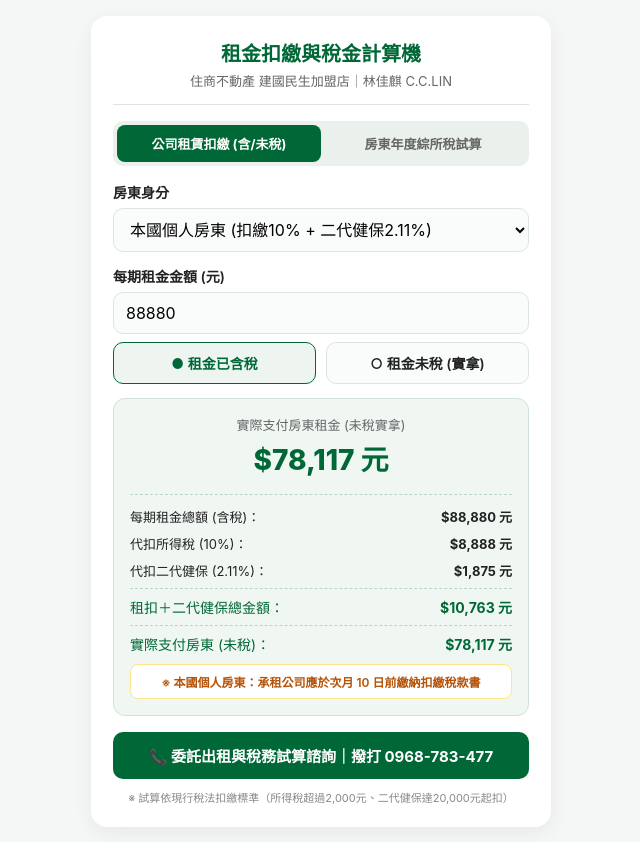
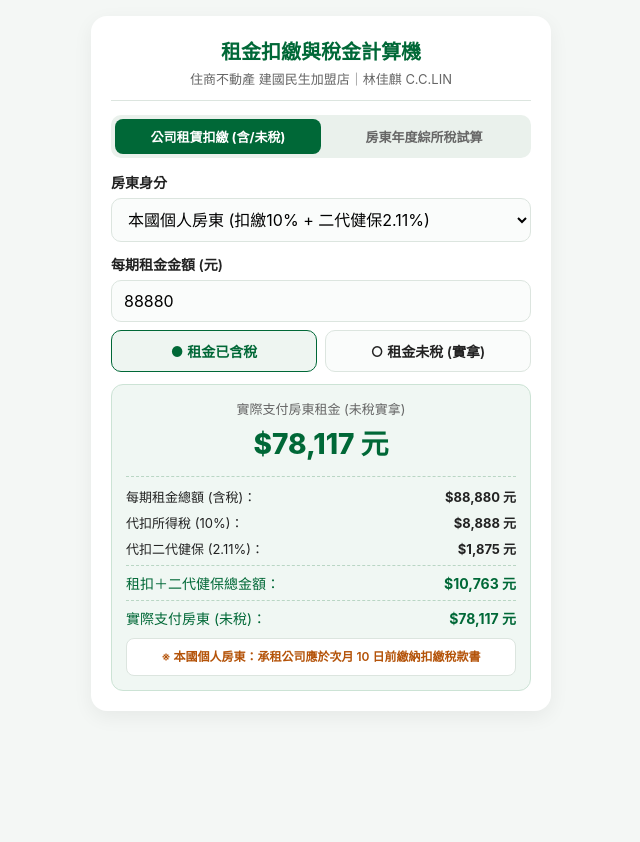
Before and after one commit to ekls9521436/rent-tax, a plain HTML site: page index.html in a window 1280 px wide. Shown: the whole page, without its empty margins (319-959 px from the left). After the commit the page ends 800 px from the top, so only its background shows below. Drawn offline with Linux system fonts and the light colour scheme.

Commit message:
Refactor HTML structure and styles for clarity

```diff
--- a/index.html
+++ b/index.html
@@ -5,104 +5,83 @@
 <meta name="viewport" content="width=device-width, initial-scale=1.0">
 <title>租金扣繳與稅金計算機｜住商不動產 林佳麒 C.C.LIN</title>
 <style>
-    :root { --primary: #006837; --bg: #f4f7f5; --card: #ffffff; --text: #222; --muted: #666; --border: #dce5df; }
-    * { box-sizing: border-box; font-family: -apple-system, BlinkMacSystemFont, "Noto Sans TC", sans-serif; }
-    body { margin: 0; padding: 16px; background: var(--bg); color: var(--text); display: flex; justify-content: center; }
-    .container { width: 100%; max-width: 460px; background: var(--card); border-radius: 16px; padding: 22px; box-shadow: 0 6px 20px rgba(0,0,0,0.06); }
-    .header { text-align: center; border-bottom: 1px solid var(--border); padding-bottom: 14px; margin-bottom: 16px; }
-    .header h1 { margin: 0; font-size: 20px; color: var(--primary); }
-    .header p { margin: 4px 0 0; font-size: 13px; color: var(--muted); }
-    .main-tabs { display: grid; grid-template-columns: 1fr 1fr; background: #eaf1ec; padding: 4px; border-radius: 10px; margin-bottom: 16px; }
-    .tab { text-align: center; padding: 9px 4px; font-size: 13px; font-weight: 700; border-radius: 8px; cursor: pointer; color: var(--muted); }
-    .tab.active { background: var(--primary); color: #fff; }
-    .sub-tabs { display: grid; grid-template-columns: 1fr 1fr; background: #eaf1ec; padding: 4px; border-radius: 10px; margin-bottom: 14px; }
-    .form-group { margin-bottom: 14px; }
-    label { display: flex; justify-content: space-between; font-size: 14px; font-weight: 600; margin-bottom: 6px; }
-    input[type="number"], select { width: 100%; padding: 10px 12px; font-size: 16px; border: 1px solid var(--border); border-radius: 10px; background: #fafcfb; }
-    .row { display: grid; grid-template-columns: 1fr 1fr; gap: 12px; }
-    .radio-group { display: grid; grid-template-columns: 1fr 1fr; gap: 10px; margin-top: 8px; }
-    .radio-item {
-      display: flex; align-items: center; justify-content: center; gap: 6px; padding: 10px;
-      border: 1px solid var(--border); border-radius: 10px; font-size: 14px; font-weight: 600; cursor: pointer; background: #fafcfb;
-    }
-    .radio-item.checked { border-color: var(--primary); background: #eef5f1; color: var(--primary); }
-    .result-box { background: #f0f7f3; border: 1px solid #cce3d5; border-radius: 12px; padding: 16px; margin-top: 14px; }
-    .result-main { text-align: center; padding-bottom: 12px; border-bottom: 1px dashed #b9d6c4; }
-    .result-main .title { font-size: 13px; color: var(--muted); }
-    .result-main .amount { font-size: 28px; font-weight: 800; color: var(--primary); margin: 4px 0; }
-    .result-details { margin-top: 12px; font-size: 13px; display: grid; gap: 8px; }
-    .detail-row { display: flex; justify-content: space-between; align-items: center; }
-    .detail-row span:last-child { font-weight: 700; }
-    .highlight-row { border-top: 1px dashed #b9d6c4; padding-top: 8px; color: var(--primary); font-size: 14px; }
-    .deadline-tip { margin-top: 10px; padding: 8px 10px; background: #fff; border-radius: 8px; font-size: 12px; color: #b45309; font-weight: 600; text-align: center; border: 1px solid #fde68a; }
-    .tip-box { margin-top: 10px; padding: 10px 12px; background: #fff; border-radius: 8px; font-size: 12px; color: #333; line-height: 1.5; border: 1px solid #dce5df; }
-    .cta-btn { display: block; width: 100%; text-align: center; margin-top: 16px; padding: 13px; background: var(--primary); color: #fff; text-decoration: none; font-weight: 700; font-size: 15px; border-radius: 10px; }
-    .note { text-align: center; font-size: 11px; color: #888; margin-top: 10px; }
+:root{--p:#006837;--bg:#f4f7f5;--c:#fff;--t:#222;--m:#666;--b:#dce5df}
+*{box-sizing:border-box;font-family:-apple-system,"Noto Sans TC",sans-serif}
+body{margin:0;padding:16px;background:var(--bg);color:var(--t);display:flex;justify-content:center}
+.box{width:100%;max-width:460px;background:var(--c);border-radius:16px;padding:20px;box-shadow:0 6px 20px rgba(0,0,0,.06)}
+.hd{text-align:center;border-bottom:1px solid var(--b);padding-bottom:12px;margin-bottom:14px}
+.hd h1{margin:0;font-size:20px;color:var(--p)}.hd p{margin:4px 0 0;font-size:13px;color:var(--m)}
+.tabs{display:grid;grid-template-columns:1fr 1fr;background:#eaf1ec;padding:4px;border-radius:10px;margin-bottom:14px}
+.tab{text-align:center;padding:8px 4px;font-size:13px;font-weight:700;border-radius:8px;cursor:pointer;color:var(--m)}
+.tab.on{background:var(--p);color:#fff}
+.fg{margin-bottom:12px}label{display:block;font-size:14px;font-weight:600;margin-bottom:6px}
+input,select{width:100%;padding:10px 12px;font-size:16px;border:1px solid var(--b);border-radius:10px;background:#fafcfb}
+.row{display:grid;grid-template-columns:1fr 1fr;gap:10px}
+.rg{display:grid;grid-template-columns:1fr 1fr;gap:8px;margin-top:8px}
+.ri{text-align:center;padding:10px;border:1px solid var(--b);border-radius:10px;font-size:14px;font-weight:600;cursor:pointer;background:#fafcfb}
+.ri.on{border-color:var(--p);background:#eef5f1;color:var(--p)}
+.res{background:#f0f7f3;border:1px solid #cce3d5;border-radius:12px;padding:14px;margin-top:12px}
+.rm{text-align:center;padding-bottom:10px;border-bottom:1px dashed #b9d6c4}
+.rm .ti{font-size:13px;color:var(--m)}.rm .am{font-size:28px;font-weight:800;color:var(--p);margin:4px 0}
+.rd{margin-top:10px;font-size:13px;display:grid;gap:7px}
+.dr{display:flex;justify-content:space-between}.dr span:last-child{font-weight:700}
+.hl{border-top:1px dashed #b9d6c4;padding-top:7px;color:var(--p);font-size:14px}
+.tip{margin-top:10px;padding:9px 10px;background:#fff;border-radius:8px;font-size:12px;color:#333;line-height:1.5;border:1px solid var(--b)}
+.btn{display:block;width:100%;text-align:center;margin-top:14px;padding:13px;background:var(--p);color:#fff;text-decoration:none;font-weight:700;font-size:15px;border-radius:10px}
+.nt{text-align:center;font-size:11px;color:#888;margin-top:8px}
 </style>
 </head>
 <body>
-  <div class="container">
-    <div class="header">
+<div class="box">
+  <div class="hd">
     <h1>租金扣繳與稅金計算機</h1>
     <p>住商不動產 建國民生加盟店｜林佳麒 C.C.LIN</p>
   </div>
-
-    <div class="main-tabs">
-      <div class="tab active" id="nav-withhold" onclick="switchPanel('withhold')">公司租賃扣繳 (含/未稅)</div>
-      <div class="tab" id="nav-annual" onclick="switchPanel('annual')">房東年度綜所稅試算</div>
+  <div class="tabs">
+    <div class="tab on" id="n1" onclick="sw(1)">公司租賃扣繳 (含/未稅)</div>
+    <div class="tab" id="n2" onclick="sw(2)">房東年度綜所稅試算</div>
   </div>
-
-    <!-- 面板一：公司行號租金扣繳計算機 -->
-    <div id="panel-withhold">
-      <div class="form-group">
+  <div id="p1">
+    <div class="fg">
       <label>房東身分</label>
-        <select id="landlord-type" onchange="calcWithhold()">
+      <select id="lt" onchange="cw()">
         <option value="local" selected>本國個人房東 (扣繳10% + 二代健保2.11%)</option>
         <option value="foreign">非居住者/外國人 (扣繳20%，免二代健保)</option>
-          <option value="company">法人/公司房東 (免扣繳與健保，需開發票)</option>
+        <option value="corp">法人/公司房東 (免扣繳健保，需開發票)</option>
       </select>
     </div>
-
-      <div class="form-group">
+    <div class="fg">
       <label>每期租金金額 (元)</label>
-        <input type="number" id="w-rent" value="88880" step="100" oninput="calcWithhold()" onchange="calcWithhold()">
-        <div class="radio-group">
-          <div class="radio-item checked" id="opt-inc" onclick="setTaxMode('inc')">● 租金已含稅</div>
-          <div class="radio-item" id="opt-exc" onclick="setTaxMode('exc')">○ 租金未稅 (實拿)</div>
+      <input type="number" id="wr" value="88880" oninput="cw()" onchange="cw()">
+      <div class="rg">
+        <div class="ri on" id="o1" onclick="stm('inc')">● 租金已含稅</div>
+        <div class="ri" id="o2" onclick="stm('exc')">○ 租金未稅 (實拿)</div>
       </div>
     </div>
-
-      <div class="result-box">
-        <div class="result-main">
-          <div class="title" id="w-main-title">實際支付房東租金 (未稅實拿)</div>
-          <div class="amount" id="w-main-amt">$78,117 元</div>
+    <div class="res">
+      <div class="rm">
+        <div class="ti" id="wt1">實際支付房東租金 (未稅實拿)</div>
+        <div class="am" id="wa1">$78,117 元</div>
       </div>
-        <div class="result-details">
-          <div class="detail-row"><span>每期租金總額 (含稅)：</span><span id="w-gross">$88,880 元</span></div>
-          <div class="detail-row"><span id="w-tax-label">代扣所得稅 (10%)：</span><span id="w-tax">$8,888 元</span></div>
-          <div class="detail-row"><span>代扣二代健保 (2.11%)：</span><span id="w-nhi">$1,875 元</span></div>
-          <div class="detail-row highlight-row"><span>租扣＋二代健保總金額：</span><span id="w-total-deduct">$10,763 元</span></div>
-          <div class="detail-row highlight-row"><span>實際支付房東 (未稅)：</span><span id="w-net">$78,117 元</span></div>
+      <div class="rd">
+        <div class="dr"><span>每期租金總額 (含稅)：</span><span id="wg">$88,880 元</span></div>
+        <div class="dr"><span id="wtl">代扣所得稅 (10%)：</span><span id="wt">$8,888 元</span></div>
+        <div class="dr"><span>代扣二代健保 (2.11%)：</span><span id="wn">$1,875 元</span></div>
+        <div class="dr hl"><span>租扣＋二代健保總金額：</span><span id="wd">$10,763 元</span></div>
+        <div class="dr hl"><span>實際支付房東 (未稅)：</span><span id="wnet">$78,117 元</span></div>
       </div>
-        <div class="deadline-tip" id="w-deadline">※ 本國個人房東：承租公司應於次月 10 日前繳納扣繳稅款書</div>
+      <div class="tip" id="wdead" style="color:#b45309;font-weight:600;text-align:center">※ 本國個人房東：承租公司應於次月 10 日前繳納扣繳稅款書</div>
     </div>
   </div>
-
-    <!-- 面板二：房東個人年度綜所稅試算（一般在左、公益在右、預設一般） -->
-    <div id="panel-annual" style="display:none;">
-      <div class="sub-tabs">
-        <div class="tab active" id="sub-normal" onclick="setAnnualMode('normal')">一般自然人出租</div>
-        <div class="tab" id="sub-charity" onclick="setAnnualMode('charity')">公益出租人 (享1.5萬免稅)</div>
+  <div id="p2" style="display:none">
+    <div class="tabs">
+      <div class="tab on" id="s1" onclick="sam('normal')">一般自然人出租</div>
+      <div class="tab" id="s2" onclick="sam('charity')">公益出租人 (1.5萬免稅)</div>
     </div>
-
     <div class="row">
-        <div class="form-group">
-          <label>每月租金 (元)</label>
-          <input type="number" id="a-rent" value="25000" step="500" oninput="calcAnnual()" onchange="calcAnnual()">
-        </div>
-        <div class="form-group">
-          <label>房東綜所稅率</label>
-          <select id="a-rate" onchange="calcAnnual()">
+      <div class="fg"><label>每月租金 (元)</label><input type="number" id="ar" value="25000" oninput="ca()" onchange="ca()"></div>
+      <div class="fg"><label>房東綜所稅率</label>
+        <select id="art" onchange="ca()">
           <option value="0.05">5% (59萬內)</option>
           <option value="0.12" selected>12% (59~133萬)</option>
           <option value="0.20">20% (133~266萬)</option>
@@ -111,79 +90,11 @@
         </select>
       </div>
     </div>
-
-      <div class="form-group">
-        <label>全年出租月數</label>
-        <select id="a-months" onchange="calcAnnual()">
+    <div class="fg"><label>全年出租月數</label>
+      <select id="am" onchange="ca()">
         <option value="12" selected>12 個月 (全年)</option>
         <option value="10">10 個月</option>
-          <option value="8">8 個月</option>
-          <option value="6">6 個月</option>
-        </select>
-      </div>
-
-      <div class="result-box">
-        <div class="result-main">
-          <div class="title">預估全年新增綜所稅額</div>
-          <div class="amount" id="a-tax">$20,520 元</div>
-        </div>
-        <div class="result-details">
-          <div class="detail-row"><span>全年總租金收入：</span><span id="a-gross">$300,000 元</span></div>
-          <div class="detail-row"><span>每月免稅額扣除：</span><span id="a-exempt">$0 元</span></div>
-          <div class="detail-row"><span>必要費用扣除 (43%)：</span><span id="a-exp">$129,000 元</span></div>
-          <div class="detail-row highlight-row"><span>實際併入所得淨額：</span><span id="a-net">$171,000 元</span></div>
-        </div>
-        <div class="tip-box" id="a-tip"></div>
-      </div>
-    </div>
-
-    <a href="tel:0968783477" class="cta-btn">📞 委託出租與稅務試算諮詢｜撥打 0968-783-477</a>
-    <div class="note">※ 試算依現行稅法扣繳標準（所得稅超過2,000元、二代健保達20,000元起扣）</div>
-  </div>
-
-  <script>
-    var taxMode = 'inc';
-    var annualMode = 'normal';
-
-    function switchPanel(p) {
-      document.getElementById('panel-withhold').style.display = (p === 'withhold') ? 'block' : 'none';
-      document.getElementById('panel-annual').style.display = (p === 'annual') ? 'block' : 'none';
-      document.getElementById('nav-withhold').className = (p === 'withhold') ? 'tab active' : 'tab';
-      document.getElementById('nav-annual').className = (p === 'annual') ? 'tab active' : 'tab';
-    }
-
-    function setAnnualMode(m) {
-      annualMode = m;
-      document.getElementById('sub-normal').className = (m === 'normal') ? 'tab active' : 'tab';
-      document.getElementById('sub-charity').className = (m === 'charity') ? 'tab active' : 'tab';
-      calcAnnual();
-    }
-
-    function setTaxMode(m) {
-      taxMode = m;
-      document.getElementById('opt-inc').className = (m === 'inc') ? 'radio-item checked' : 'radio-item';
-      document.getElementById('opt-inc').innerText = (m === 'inc') ? '● 租金已含稅' : '○ 租金已含稅';
-      document.getElementById('opt-exc').className = (m === 'exc') ? 'radio-item checked' : 'radio-item';
-      document.getElementById('opt-exc').innerText = (m === 'exc') ? '● 租金未稅 (實拿)' : '○ 租金未稅 (實拿)';
-      calcWithhold();
-    }
-
-    function fmt(n) {
-      return '$' + Math.floor(n).toLocaleString('zh-TW') + ' 元';
-    }
-
-    function calcWithhold() {
-      var type = document.getElementById('landlord-type').value;
-      var inputAmt = parseFloat(document.getElementById('w-rent').value) || 0;
-      var gross = 0, tax = 0, nhi = 0, net = 0;
-
-      if (type === 'company') {
-        gross = inputAmt;
-        net = inputAmt;
-        document.getElementById('w-tax-label').innerText = '代扣所得稅 (0%)：';
-        document.getElementById('w-deadline').innerText = '※ 法人房東應開立統一發票，承租公司無需代扣所得稅與二代健保';
-      } else if (type === 'foreign') {
-        document.getElementById('w-tax-label').innerText = '代扣所得稅 (20%)：';
+        <option value="6">6 個月</option
     document.getElementById('w-deadline').innerText = '※ 外國人/非居住者：承租公司應於給付日起 10 日內完成扣繳申報';
         if (taxMode === 'inc') {
           gross = inputAmt;
```
Lines whose indentation alone changed are shown as unchanged.
